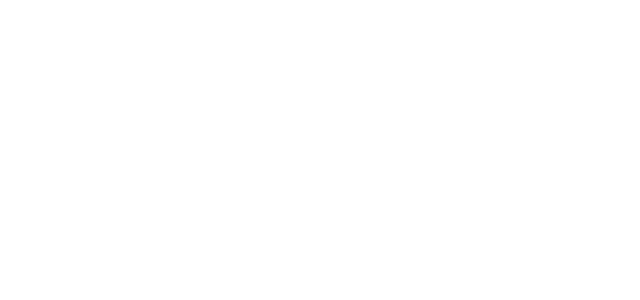
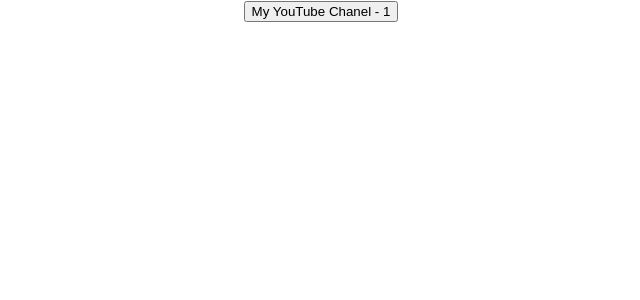
Before and after one commit to ArtyomKub/microtask-button, a React (Create React App) app: page / in a window 1280 px wide. Shown: the top 300 px of the page, without its empty margins (319-959 px from the left). Built offline with nearby package versions, Linux system fonts and the light colour scheme.

Commit message:
Add 'button'

```diff
--- a/src/App.tsx
+++ b/src/App.tsx
@@ -2,11 +2,11 @@
 import './App.css';
 
 function App() {
-  return (
-    <div className="App">
-
-    </div>
-  );
+    return (
+        <div className="App">
+            <button>My YouTube Chanel - 1</button>
+        </div>
+    );
 }
 
 export default App;
```
